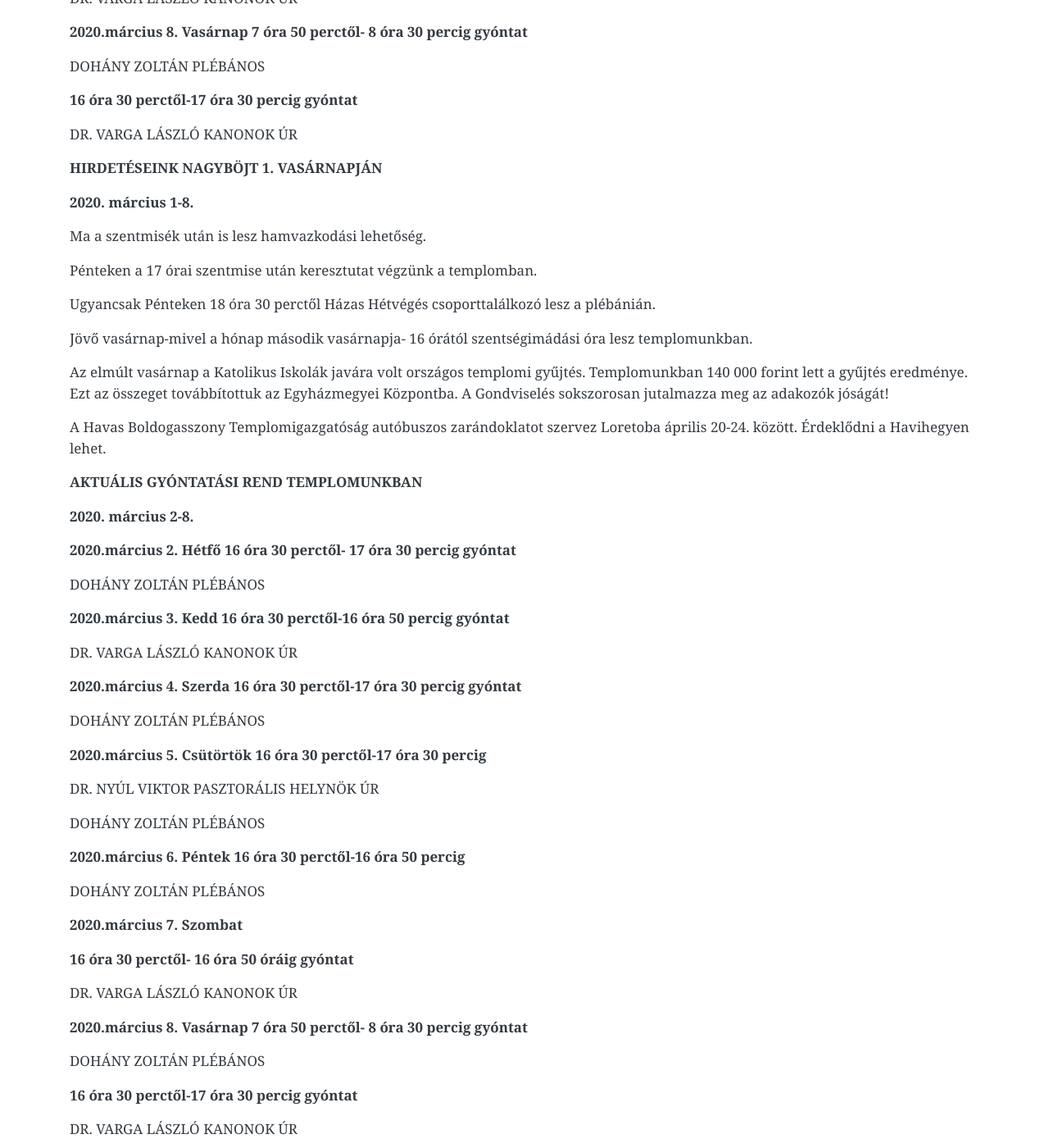
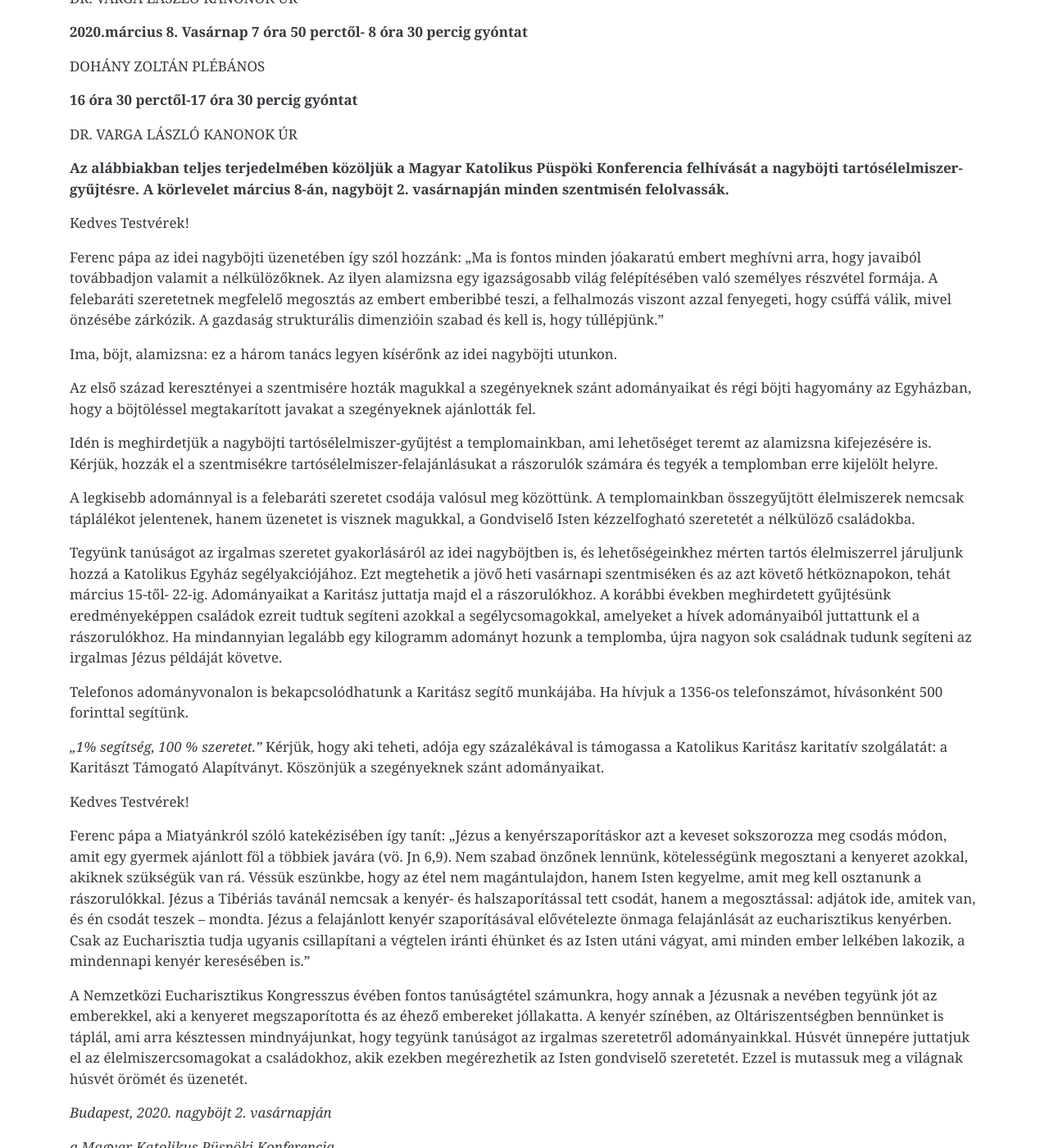
Before and after one commit to pecsi-ferences/pecsi-ferences.github.io, a Jekyll site: the page built from hirdeteseink.md, in a window 1280 px wide and 1400 px high, scrolled down 977 px. Shown: the whole window at 82% size. Built offline with Jekyll 4.4.1, drawn with Linux system fonts in a browser that asks for light colours; nearby versions of some CDN libraries; some of the changed text lies outside the part shown.

Commit message:
Update from Forestry.io Zoltán Dohány updated hirdeteseink.md

```diff
--- a/hirdeteseink.md
+++ b/hirdeteseink.md
@@ -52,6 +52,42 @@ DOHÁNY ZOLTÁN PLÉBÁNOS
 **16 óra 30 perctől-17 óra 30 percig gyóntat**
 
 DR. VARGA LÁSZLÓ KANONOK ÚR
+
+**Az alábbiakban teljes terjedelmében közöljük a Magyar Katolikus Püspöki Konferencia felhívását a nagyböjti tartósélelmiszer-gyűjtésre. A körlevelet március 8-án, nagyböjt 2. vasárnapján minden szentmisén felolvassák.**
+
+Kedves Testvérek!
+
+Ferenc pápa az idei nagyböjti üzenetében így szól hozzánk: „Ma is fontos minden jóakaratú embert meghívni arra, hogy javaiból továbbadjon valamit a nélkülözőknek. Az ilyen alamizsna egy igazságosabb világ felépítésében való személyes részvétel formája. A felebaráti szeretetnek megfelelő megosztás az embert emberibbé teszi, a felhalmozás viszont azzal fenyegeti, hogy csúffá válik, mivel önzésébe zárkózik. A gazdaság strukturális dimenzióin szabad és kell is, hogy túllépjünk.”
+
+Ima, böjt, alamizsna: ez a három tanács legyen kísérőnk az idei nagyböjti utunkon.
+
+Az első század keresztényei a szentmisére hozták magukkal a szegényeknek szánt adományaikat és régi böjti hagyomány az Egyházban, hogy a böjtöléssel megtakarított javakat a szegényeknek ajánlották fel.
+
+Idén is meghirdetjük a nagyböjti tartósélelmiszer-gyűjtést a templomainkban, ami lehetőséget teremt az alamizsna kifejezésére is. Kérjük, hozzák el a szentmisékre tartósélelmiszer-felajánlásukat a rászorulók számára és tegyék a templomban erre kijelölt helyre.
+
+A legkisebb adománnyal is a felebaráti szeretet csodája valósul meg közöttünk. A templomainkban összegyűjtött élelmiszerek nemcsak táplálékot jelentenek, hanem üzenetet is visznek magukkal, a Gondviselő Isten kézzelfogható szeretetét a nélkülöző családokba.
+
+Tegyünk tanúságot az irgalmas szeretet gyakorlásáról az idei nagyböjtben is, és lehetőségeinkhez mérten tartós élelmiszerrel járuljunk hozzá a Katolikus Egyház segélyakciójához. Ezt megtehetik a jövő heti vasárnapi szentmiséken és az azt követő hétköznapokon, tehát március 15-től- 22-ig. Adományaikat a Karitász juttatja majd el a rászorulókhoz. A korábbi években meghirdetett gyűjtésünk eredményeképpen családok ezreit tudtuk segíteni azokkal a segélycsomagokkal, amelyeket a hívek adományaiból juttattunk el a rászorulókhoz. Ha mindannyian legalább egy kilogramm adományt hozunk a templomba, újra nagyon sok családnak tudunk segíteni az irgalmas Jézus példáját követve.
+
+Telefonos adományvonalon is bekapcsolódhatunk a Karitász segítő munkájába. Ha hívjuk a 1356-os telefonszámot, hívásonként 500 forinttal segítünk.
+
+_„1% segítség, 100 % szeretet.”_ Kérjük, hogy aki teheti, adója egy százalékával is támogassa a Katolikus Karitász karitatív szolgálatát: a Karitászt Támogató Alapítványt. Köszönjük a szegényeknek szánt adományaikat.
+
+Kedves Testvérek!
+
+Ferenc pápa a Miatyánkról szóló katekézisében így tanít: „Jézus a kenyérszaporításkor azt a keveset sokszorozza meg csodás módon, amit egy gyermek ajánlott föl a többiek javára (vö. Jn 6,9). Nem szabad önzőnek lennünk, kötelességünk megosztani a kenyeret azokkal, akiknek szükségük van rá. Véssük eszünkbe, hogy az étel nem magántulajdon, hanem Isten kegyelme, amit meg kell osztanunk a rászorulókkal. Jézus a Tibériás tavánál nemcsak a kenyér- és halszaporítással tett csodát, hanem a megosztással: adjátok ide, amitek van, és én csodát teszek – mondta. Jézus a felajánlott kenyér szaporításával elővételezte önmaga felajánlását az eucharisztikus kenyérben. Csak az Eucharisztia tudja ugyanis csillapítani a végtelen iránti éhünket és az Isten utáni vágyat, ami minden ember lelkében lakozik, a mindennapi kenyér keresésében is.”
+
+A Nemzetközi Eucharisztikus Kongresszus évében fontos tanúságtétel számunkra, hogy annak a Jézusnak a nevében tegyünk jót az emberekkel, aki a kenyeret megszaporította és az éhező embereket jóllakatta. A kenyér színében, az Oltáriszentségben bennünket is táplál, ami arra késztessen mindnyájunkat, hogy tegyünk tanúságot az irgalmas szeretetről adományainkkal. Húsvét ünnepére juttatjuk el az élelmiszercsomagokat a családokhoz, akik ezekben megérezhetik az Isten gondviselő szeretetét. Ezzel is mutassuk meg a világnak húsvét örömét és üzenetét.
+
+_Budapest, 2020. nagyböjt 2. vasárnapján_
+
+_a Magyar Katolikus Püspöki Konferencia_
+
+**Forrás: MKPK Sajtószolgálat**
+
+**Fotó: Katolikus Karitász**
+
+**Magyar Kurír**
 
 **HIRDETÉSEINK NAGYBÖJT 1. VASÁRNAPJÁN**
 
```
